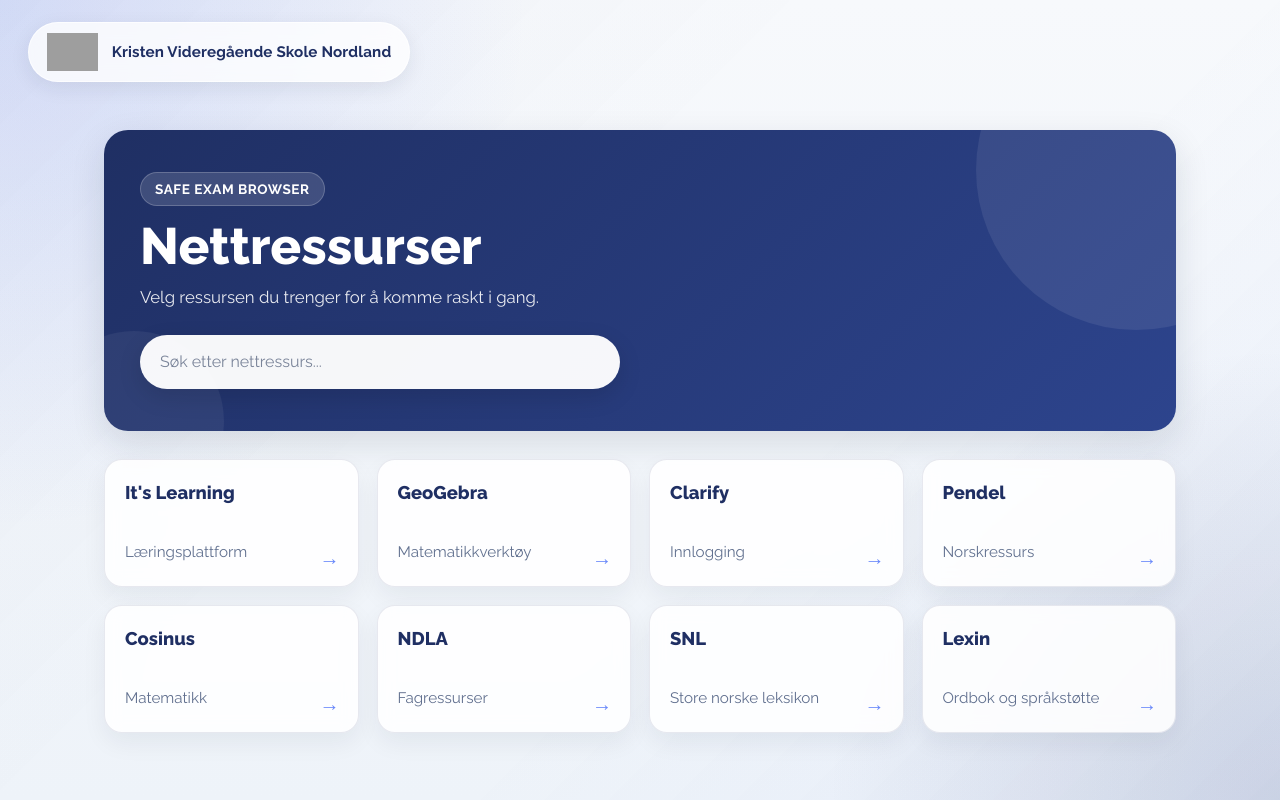
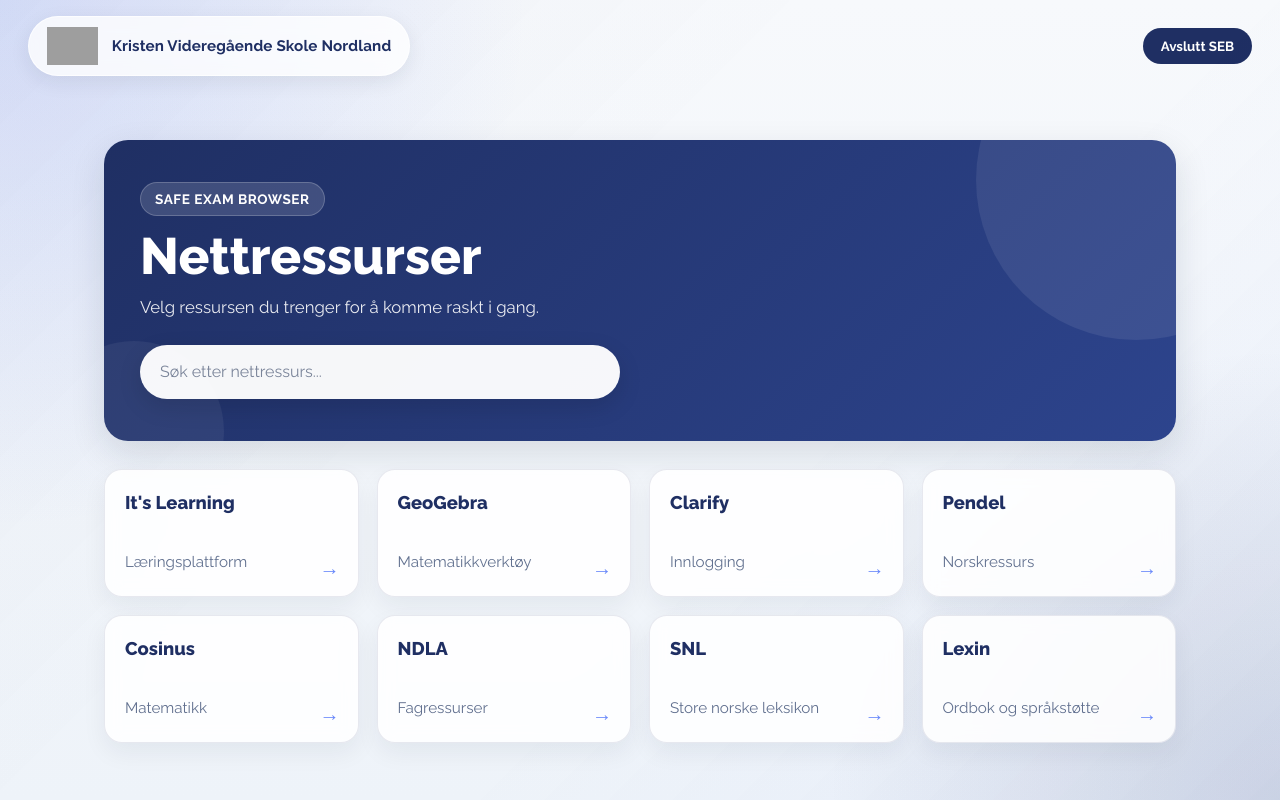
Before and after one commit to erlber/seb-exam, a plain HTML site: page index.html in a window 1280 px wide. Drawn offline with Linux system fonts and the light colour scheme; grey boxes are pictures that could not be loaded.

Commit message:
Add files via upload

```diff
--- a/index.html
+++ b/index.html
@@ -21,6 +21,10 @@
     />
     <span class="brand-text">Kristen Videregående Skole Nordland</span>
   </div>
+
+  <button class="quit-btn" onclick="window.location.href='https://kvn.no/seb/quit'">
+    Avslutt SEB
+  </button>
 </header>
 
   <main class="wrapper">
--- a/style.css
+++ b/style.css
@@ -43,8 +43,33 @@
 
 .topbar {
   width: 100%;
-  padding: 22px 28px 0;
+  padding: 16px 28px;
+  display: flex;
+  justify-content: space-between;
+  align-items: center;
 }
+.quit-btn {
+  background: var(--primary);
+  color: var(--surface-strong);
+  border: none;
+  padding: 10px 18px;
+  border-radius: 999px;
+  font-weight: 700;
+  font-family: inherit;
+  cursor: pointer;
+  transition: all 0.2s ease;
+}
+
+.quit-btn:hover {
+  background: var(--accent);
+  color: white;
+}
+
+.quit-btn:active {
+  transform: scale(0.96);
+}
+
+
 
 .brand {
   display: inline-flex;
```
Also changed, not shown: 1 other file. Lines whose indentation alone changed are shown as unchanged.
